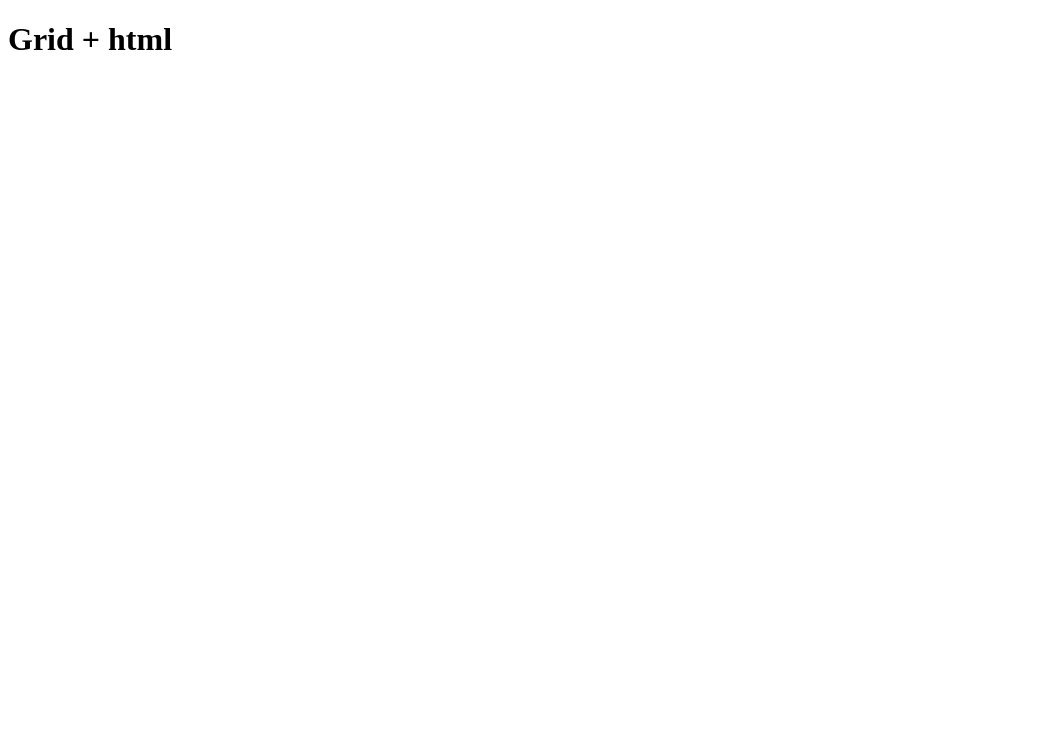
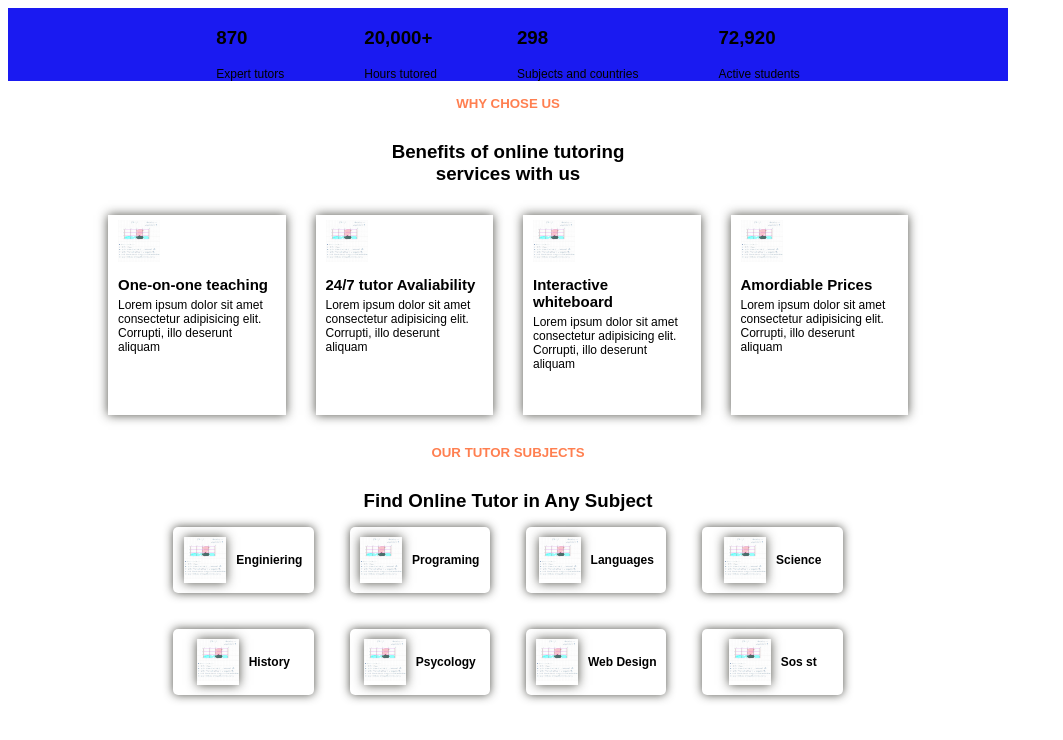
Before and after one commit to ronaldjeq9512/semana5_s2, a plain HTML site: page index.html in a window 1280 px wide. Shown: the whole page, without its empty margins (0-1063 px from the left). Drawn offline with Linux system fonts and the light colour scheme.

Commit message:
create new view with the new knowledges

```diff
--- a/index.html
+++ b/index.html
@@ -3,9 +3,124 @@
 <head>
     <meta charset="UTF-8">
     <meta name="viewport" content="width=device-width, initial-scale=1.0">
+    <link rel="stylesheet" href="styles.css">
     <title>GRID html</title>
 </head>
 <body>
-    <h1>Grid + html</h1>
+    <main>
+        <section>
+            <header class="info">
+                <div>
+                    <h3>870</h3>
+                    <p>Expert tutors</p>
+                </div>
+                <div>
+                    <h3>20,000+</h3>
+                    <p>Hours tutored</p>
+                </div>
+                <div>
+                    <h3>298</h3>
+                    <p>Subjects and countries</p>
+                </div>
+                <div>
+                    <h3>72,920</h3>
+                    <p>Active students</p>
+                </div>
+            </header>
+            <article>
+                    <h5>WHY CHOSE US</h5>
+                    <h1>Benefits of online tutoring <br> services with us</h1>
+                    <footer class="infoFooter">
+                        <div class="infoFooterItems">
+                            <figure class="infoFooterImage">
+                                <img class="icon" src="/image.png" alt="icon">
+                            </figure>
+                            <h4 class="infoFooterTitle">One-on-one teaching</h4>
+                            <p>Lorem ipsum dolor sit amet consectetur adipisicing elit. Corrupti, illo deserunt aliquam</p>
+                        </div>
+                        <div class="infoFooterItems">
+                            <figure class="infoFooterImage">
+                                <img class="icon" src="/image.png" alt="icon">
+                            </figure>
+                            <h4 class="infoFooterTitle">24/7 tutor Avaliability</h4>
+                            <p>Lorem ipsum dolor sit amet consectetur adipisicing elit. Corrupti, illo deserunt aliquam</p>
+                        </div>
+                        <div class="infoFooterItems">
+                            <figure class="infoFooterImage">
+                                <img class="icon" src="/image.png" alt="icon">
+                            </figure>
+                            <h4 class="infoFooterTitle">Interactive whiteboard</h4>
+                            <p>Lorem ipsum dolor sit amet consectetur adipisicing elit. Corrupti, illo deserunt aliquam</p>
+                        </div>
+                        <div class="infoFooterItems">
+                            <figure class="infoFooterImage">
+                                <img class="icon" src="/image.png" alt="icon">
+                            </figure>
+                            <h4 class="infoFooterTitle">Amordiable Prices</h4>
+                            <p>Lorem ipsum dolor sit amet consectetur adipisicing elit. Corrupti, illo deserunt aliquam</p>
+                        </div>
+                    </footer>
+            </article>
+        </section>
+
+        <section>
+            <article>
+                <h5>OUR TUTOR SUBJECTS</h5>
+                <h1>Find Online Tutor in Any Subject</h1>
+                <footer class="footerTutors">
+                    <div class="footerItems">
+                        <figure class="footerItemImage">
+                            <img class="icon" src="/image.png" alt="icon">
+                        </figure>
+                        <h4>Enginiering</h4>
+                    </div>
+                    <div class="footerItems">
+                        <figure class="footerItemImage">
+                            <img class="icon" src="/image.png" alt="icon">
+                        </figure>
+                        <h4>Programing</h4>
+                    </div>
+                    <div class="footerItems">
+                        <figure class="footerItemImage">
+                            <img class="icon" src="/image.png" alt="icon">
+                        </figure>
+                        <h4>Languages</h4>
+                    </div>
+                    <div class="footerItems">
+                        <figure class="footerItemImage">
+                            <img class="icon" src="/image.png" alt="icon">
+                        </figure>
+                        <h4>Science</h4>
+                    </div>
+                    <div class="footerItems">
+                        <figure class="footerItemImage">
+                            <img class="icon" src="/image.png" alt="icon">
+                        </figure>
+                        <h4>History</h4>
+                    </div>
+                    <div class="footerItems">
+                        <figure class="footerItemImage">
+                            <img class="icon" src="/image.png" alt="icon">
+                        </figure>
+                        <h4>Psycology</h4>
+                    </div>
+                    <div class="footerItems">
+                        <figure class="footerItemImage">
+                            <img class="icon" src="/image.png" alt="icon">
+                        </figure>
+                        <h4>Web Design</h4>
+                    </div>
+                    <div class="footerItems">
+                        <figure class="footerItemImage">
+                            <img class="icon" src="/image.png" alt="icon">
+                        </figure>
+                        <h4>Sos st</h4>
+                    </div>
+                </footer>
+            </article>
+
+        </section>
+    </main>
+
 </body>
 </html>
--- /dev/null
+++ b/styles.css
@@ -0,0 +1,118 @@
+*,
+::before,
+::after {
+    box-sizing: border-box;
+}
+
+p,
+figure,
+h4 {
+    margin: 0
+}
+
+p {
+    font-size: 12px;
+}
+
+body {
+    font-family:  Arial, Helvetica, sans-serif;
+    background-color:  white;
+    color: black;
+}
+
+/* .padre {
+    max-width: 1000px;
+    margin: 0 auto;
+    display: grid;
+    grid-template-columns: repeat(4, 1fr);
+    grid-gap: 36px;
+}
+
+.hijo {
+    border: 1px solid white;
+} */
+
+section {
+    max-width: 1000px;
+}
+
+.info {
+    display: flex;
+    background-color: rgb(26, 26, 241);
+    justify-content: center;
+    gap: 80px;
+}
+
+article {
+    display: flex;
+    align-items: center;
+    flex-direction: column;
+}
+
+h5 {
+    color: coral;
+    margin: 15px
+}
+
+h1 {
+    text-align: center;
+    color: black;
+    margin: 15px
+}
+
+.infoFooter {
+    max-width: 800px;
+    display: flex;
+    gap: 30px;
+    margin: 15px
+}
+
+.icon {
+    width: 42px;
+    height: 42px;
+}
+
+.infoFooterItems {
+    display: flex;
+    flex-direction: column;
+    align-items: flex-start;
+    padding-inline: 10px;
+    box-shadow: 0px 0px 10px rgba(24, 24, 16, 0.753);
+    height: 200px;
+}
+
+.infoFooterImage {
+    margin: 5px 0;
+}
+
+.infoFooterTitle {
+    font-size: 15px;
+    margin: 5px 0;
+}
+
+.footerTutors {
+    max-width: 800px;
+    margin: 0 auto;
+    display: grid;
+    grid-template-columns: repeat(4, 1fr);
+    grid-gap: 36px;
+}
+
+.footerItems {
+    padding: 10px;
+    border-radius: 5px;
+    box-shadow: 0px 0px 10px rgba(24, 24, 16, 0.753);
+    display: flex;
+    justify-content: center;
+    align-items: center;
+    gap: 10px;
+}
+
+.footerItems h4 {
+    font-size: 12px;
+    font-weight: bold;
+}
+
+.footerItemImage {
+    box-shadow: 0px 0px 10px rgba(24, 24, 16, 0.753);
+}
```
